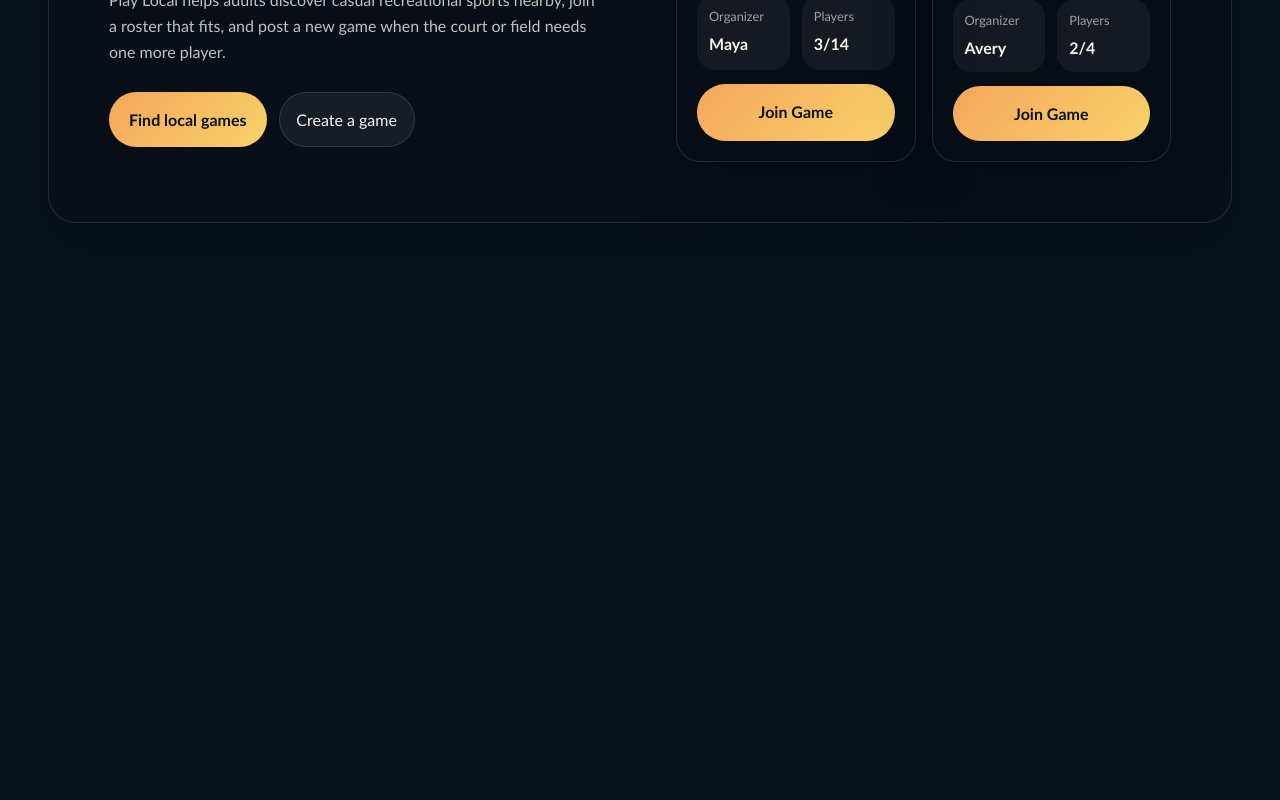
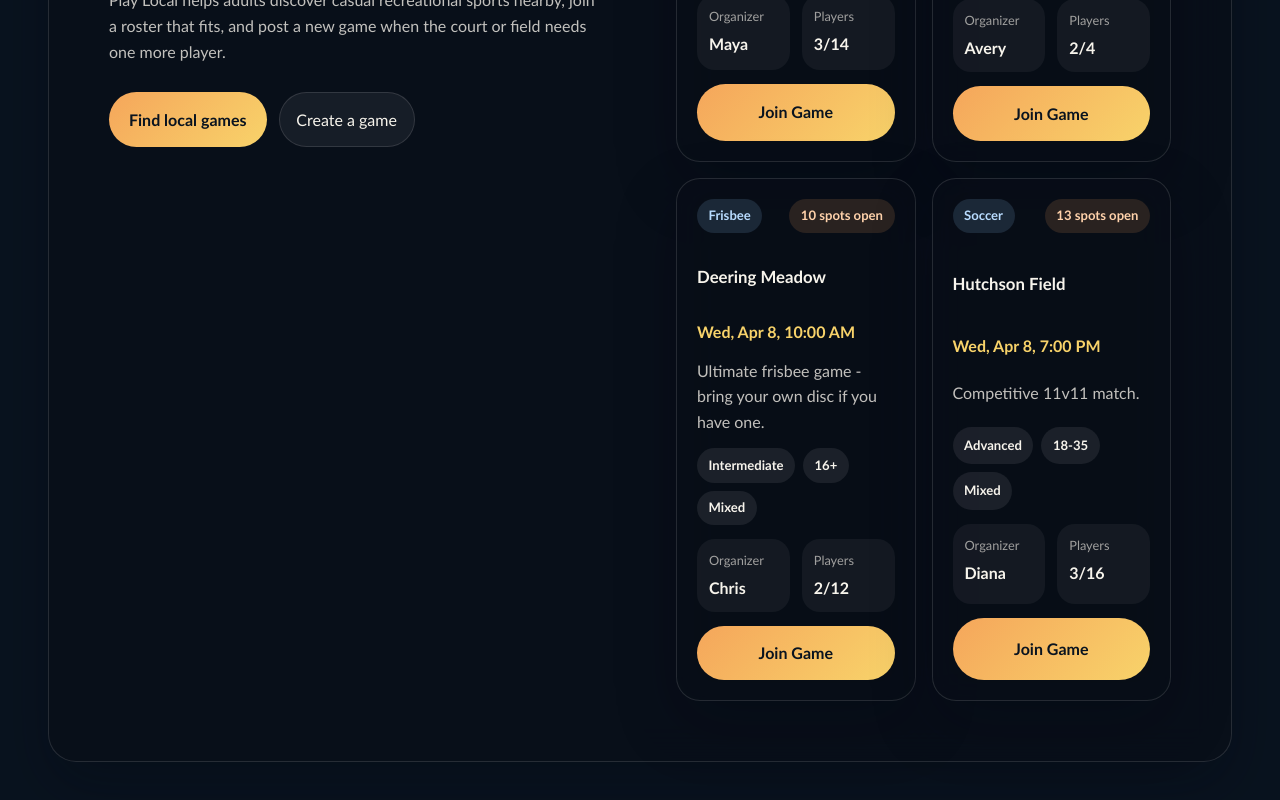
Before and after one commit to NUCS394-S2026-2/Sports-Finder, a React (Vite) app: page / in a window 1280 px wide. Shown: the part 676-1476 px from the top of the page. Before the commit the page ends 955 px from the top, so only its background shows below. Built offline with nearby package versions, Linux system fonts and the light colour scheme; the HTML template or start-up script is replaced by a standard one.

Commit message:
Added more games

```diff
--- a/src/data.ts
+++ b/src/data.ts
@@ -68,6 +68,277 @@ export const initialGames: PickupGame[] = [
       { name: 'Sam', email: 'sam@example.com' },
     ],
   },
+  {
+    id: '3',
+    sport: 'Frisbee',
+    location: 'Deering Meadow',
+    startTime: '2026-04-08T10:00',
+    endTime: '2026-04-08T11:30',
+    capacity: 12,
+    organizer: 'chris@example.com',
+    note: 'Ultimate frisbee game - bring your own disc if you have one.',
+    skillLevel: 'Intermediate',
+    ageRange: '16+',
+    gender: 'Mixed',
+    requirements: 'Comfortable running shoes.',
+    players: [
+      { name: 'Chris', email: 'chris@example.com' },
+      { name: 'Taylor', email: 'taylor@example.com' },
+    ],
+  },
+  {
+    id: '4',
+    sport: 'Soccer',
+    location: 'Hutchson Field',
+    startTime: '2026-04-08T19:00',
+    endTime: '2026-04-08T20:30',
+    capacity: 16,
+    organizer: 'diana@example.com',
+    note: 'Competitive 11v11 match.',
+    skillLevel: 'Advanced',
+    ageRange: '18-35',
+    gender: 'Mixed',
+    requirements: 'Cleats required, shin guards recommended.',
+    players: [
+      { name: 'Diana', email: 'diana@example.com' },
+      { name: 'Mike', email: 'mike@example.com' },
+      { name: 'Sarah', email: 'sarah@example.com' },
+    ],
+  },
+  {
+    id: '5',
+    sport: 'Tennis',
+    location: 'Northwestern Tennis Courts',
+    startTime: '2026-04-09T08:00',
+    endTime: '2026-04-09T09:00',
+    capacity: 2,
+    organizer: 'emma@example.com',
+    note: 'Singles match - first come, first serve.',
+    skillLevel: 'Beginner',
+    ageRange: '18+',
+    gender: 'Any',
+    requirements: 'Racket and balls provided.',
+    players: [
+      { name: 'Emma', email: 'emma@example.com' },
+    ],
+  },
+  {
+    id: '6',
+    sport: 'Frisbee',
+    location: 'Hutchson Field',
+    startTime: '2026-04-09T14:00',
+    endTime: '2026-04-09T15:30',
+    capacity: 10,
+    organizer: 'frank@example.com',
+    note: 'Casual frisbee throwing and games.',
+    skillLevel: 'Beginner',
+    ageRange: '16+',
+    gender: 'Mixed',
+    requirements: 'Wear sunscreen.',
+    players: [
+      { name: 'Frank', email: 'frank@example.com' },
+      { name: 'Grace', email: 'grace@example.com' },
+    ],
+  },
+  {
+    id: '7',
+    sport: 'Soccer',
+    location: 'Hutchson Field',
+    startTime: '2026-04-10T18:30',
+    endTime: '2026-04-10T20:00',
+    capacity: 12,
+    organizer: 'henry@example.com',
+    note: 'Small-sided soccer for all levels.',
+    skillLevel: 'Intermediate',
+    ageRange: '18+',
+    gender: 'Men',
+    requirements: 'Bring water bottle.',
+    players: [
+      { name: 'Henry', email: 'henry@example.com' },
+      { name: 'Ian', email: 'ian@example.com' },
+    ],
+  },
+  {
+    id: '8',
+    sport: 'Tennis',
+    location: 'Northwestern Tennis Courts',
+    startTime: '2026-04-10T16:00',
+    endTime: '2026-04-10T17:00',
+    capacity: 4,
+    organizer: 'isabella@example.com',
+    note: 'Doubles tournament practice.',
+    skillLevel: 'Advanced',
+    ageRange: '20+',
+    gender: 'Women',
+    requirements: 'Bring your own racket.',
+    players: [
+      { name: 'Isabella', email: 'isabella@example.com' },
+      { name: 'Julia', email: 'julia@example.com' },
+    ],
+  },
+  {
+    id: '9',
+    sport: 'Frisbee',
+    location: 'Deering Meadow',
+    startTime: '2026-04-11T11:00',
+    endTime: '2026-04-11T12:30',
+    capacity: 8,
+    organizer: 'jack@example.com',
+    note: 'Ultimate frisbee training session.',
+    skillLevel: 'Advanced',
+    ageRange: '18-30',
+    gender: 'Mixed',
+    requirements: 'Athletic clothing and cleats.',
+    players: [
+      { name: 'Jack', email: 'jack@example.com' },
+      { name: 'Kate', email: 'kate@example.com' },
+      { name: 'Liam', email: 'liam@example.com' },
+    ],
+  },
+  {
+    id: '10',
+    sport: 'Soccer',
+    location: 'Hutchson Field',
+    startTime: '2026-04-11T20:00',
+    endTime: '2026-04-11T21:30',
+    capacity: 14,
+    organizer: 'lisa@example.com',
+    note: 'Evening pickup game.',
+    skillLevel: 'Beginner',
+    ageRange: '16+',
+    gender: 'Mixed',
+    requirements: 'No cleats required.',
+    players: [
+      { name: 'Lisa', email: 'lisa@example.com' },
+    ],
+  },
+  {
+    id: '11',
+    sport: 'Tennis',
+    location: 'Northwestern Tennis Courts',
+    startTime: '2026-04-12T10:00',
+    endTime: '2026-04-12T11:00',
+    capacity: 2,
+    organizer: 'mark@example.com',
+    note: 'Morning singles practice.',
+    skillLevel: 'Intermediate',
+    ageRange: '25+',
+    gender: 'Any',
+    requirements: 'Racket required.',
+    players: [
+      { name: 'Mark', email: 'mark@example.com' },
+    ],
+  },
+  {
+    id: '12',
+    sport: 'Frisbee',
+    location: 'Hutchson Field',
+    startTime: '2026-04-12T15:00',
+    endTime: '2026-04-12T16:30',
+    capacity: 16,
+    organizer: 'nina@example.com',
+    note: 'Large group frisbee games.',
+    skillLevel: 'Beginner',
+    ageRange: '18+',
+    gender: 'Mixed',
+    requirements: 'Bring water.',
+    players: [
+      { name: 'Nina', email: 'nina@example.com' },
+      { name: 'Oliver', email: 'oliver@example.com' },
+      { name: 'Paula', email: 'paula@example.com' },
+    ],
+  },
+  {
+    id: '13',
+    sport: 'Soccer',
+    location: 'Hutchson Field',
+    startTime: '2026-04-13T17:00',
+    endTime: '2026-04-13T18:30',
+    capacity: 10,
+    organizer: 'quinn@example.com',
+    note: 'Afternoon soccer session.',
+    skillLevel: 'Intermediate',
+    ageRange: '18-40',
+    gender: 'Women',
+    requirements: 'Comfortable shoes.',
+    players: [
+      { name: 'Quinn', email: 'quinn@example.com' },
+      { name: 'Rachel', email: 'rachel@example.com' },
+    ],
+  },
+  {
+    id: '14',
+    sport: 'Tennis',
+    location: 'Northwestern Tennis Courts',
+    startTime: '2026-04-13T14:00',
+    endTime: '2026-04-13T15:00',
+    capacity: 4,
+    organizer: 'steve@example.com',
+    note: 'Weekend doubles.',
+    skillLevel: 'Beginner',
+    ageRange: '18+',
+    gender: 'Mixed',
+    requirements: 'Rackets provided.',
+    players: [
+      { name: 'Steve', email: 'steve@example.com' },
+      { name: 'Tina', email: 'tina@example.com' },
+    ],
+  },
+  {
+    id: '15',
+    sport: 'Frisbee',
+    location: 'Deering Meadow',
+    startTime: '2026-04-14T09:00',
+    endTime: '2026-04-14T10:30',
+    capacity: 12,
+    organizer: 'ursula@example.com',
+    note: 'Morning frisbee fun.',
+    skillLevel: 'Intermediate',
+    ageRange: '16+',
+    gender: 'Any',
+    requirements: 'Wear hat and sunscreen.',
+    players: [
+      { name: 'Ursula', email: 'ursula@example.com' },
+      { name: 'Victor', email: 'victor@example.com' },
+    ],
+  },
+  {
+    id: '16',
+    sport: 'Soccer',
+    location: 'Hutchson Field',
+    startTime: '2026-04-14T19:30',
+    endTime: '2026-04-14T21:00',
+    capacity: 18,
+    organizer: 'wendy@example.com',
+    note: 'Large group soccer match.',
+    skillLevel: 'Advanced',
+    ageRange: '20+',
+    gender: 'Mixed',
+    requirements: 'Cleats and shin guards.',
+    players: [
+      { name: 'Wendy', email: 'wendy@example.com' },
+      { name: 'Xavier', email: 'xavier@example.com' },
+      { name: 'Yara', email: 'yara@example.com' },
+    ],
+  },
+  {
+    id: '17',
+    sport: 'Tennis',
+    location: 'Northwestern Tennis Courts',
+    startTime: '2026-04-15T11:00',
+    endTime: '2026-04-15T12:00',
+    capacity: 4,
+    organizer: 'zane@example.com',
+    note: 'Mixed doubles tournament.',
+    skillLevel: 'Intermediate',
+    ageRange: '18+',
+    gender: 'Mixed',
+    requirements: 'Bring your own racket.',
+    players: [
+      { name: 'Zane', email: 'zane@example.com' },
+      { name: 'Anna', email: 'anna@example.com' },
+    ],
+  },
 ];
 
 export const emptyDraft: GameDraft = {
```
